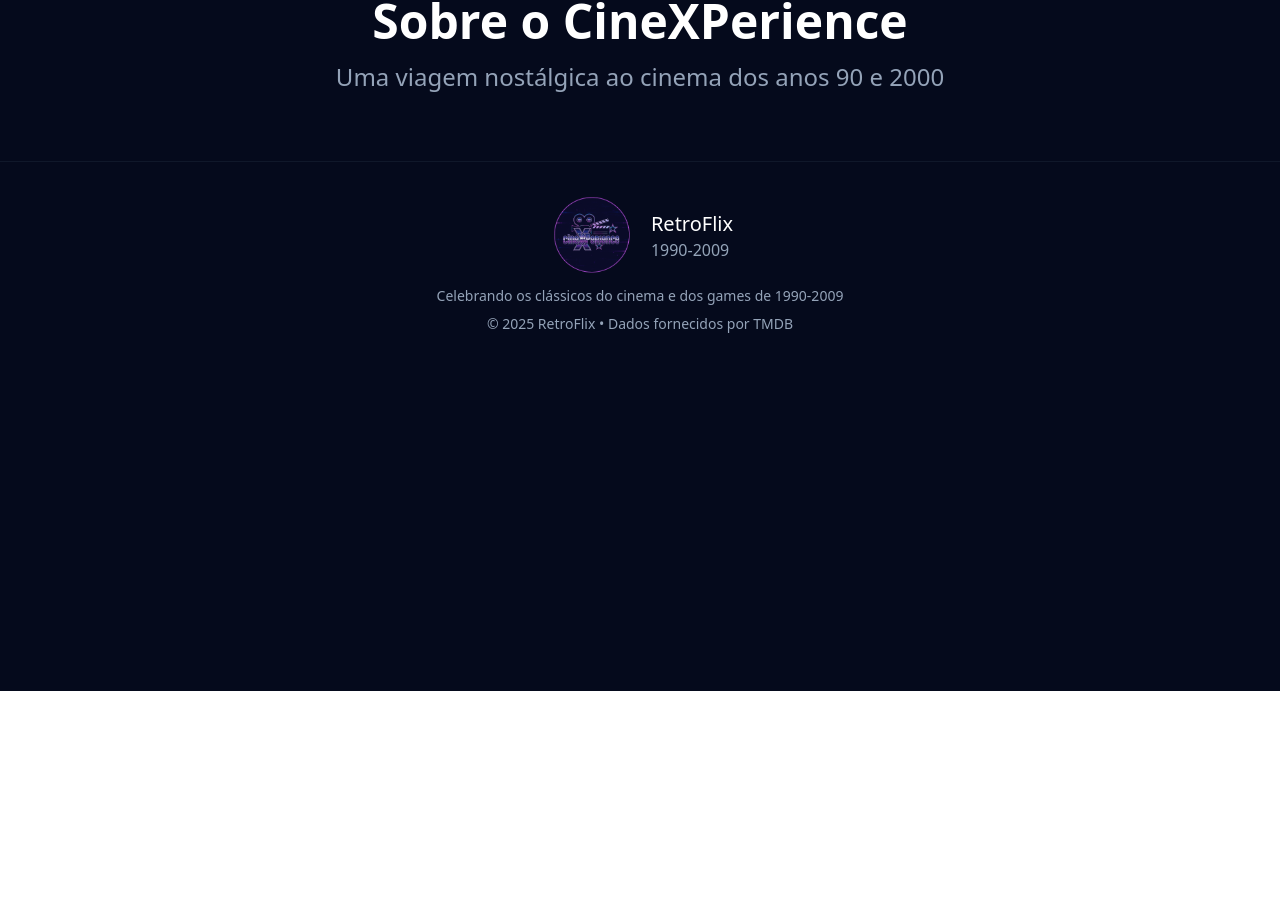
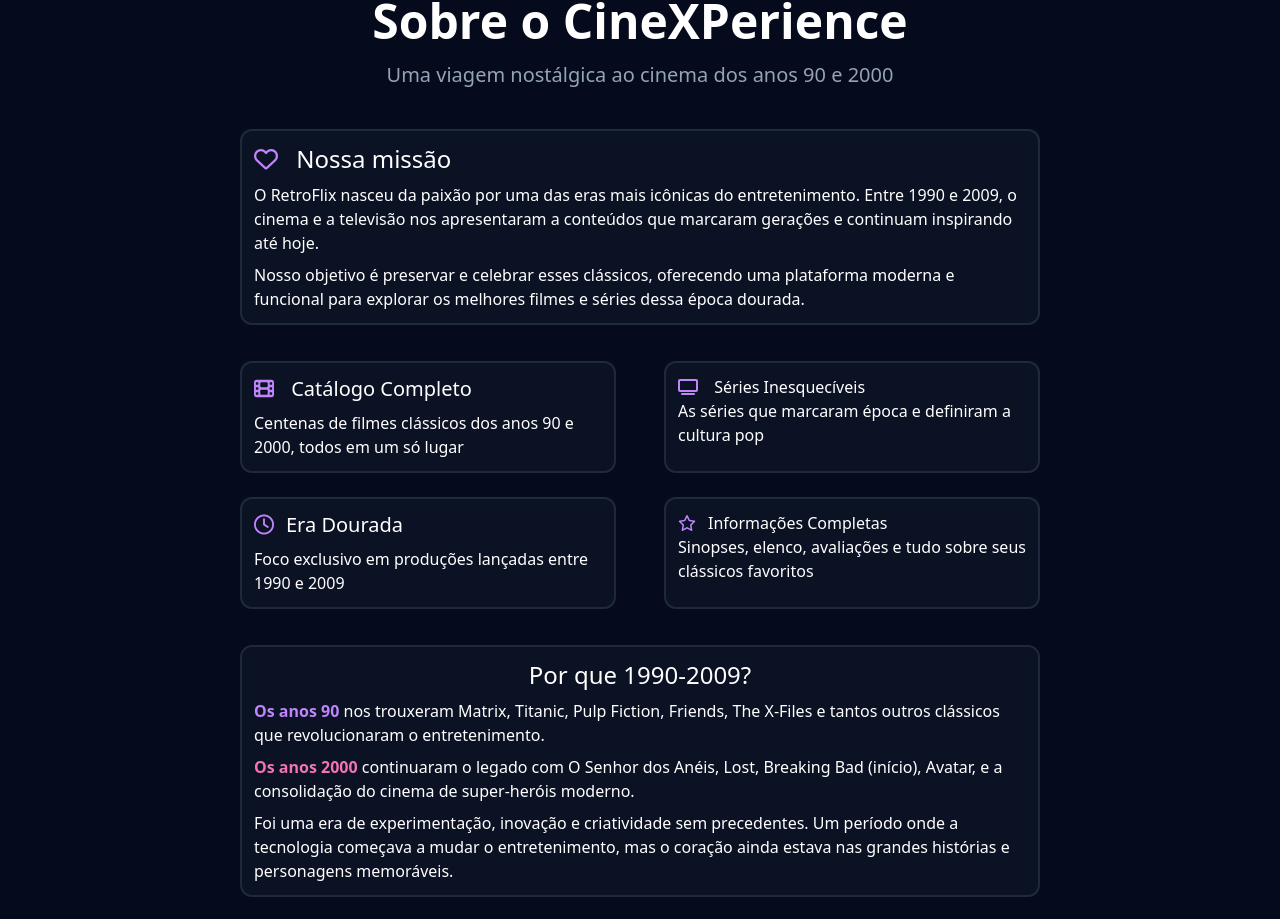
Before and after one commit to VitorAndreSilva/cineXPerience, a Vue app: page /about in a window 1280 px wide. Shown: the part 109-1028 px from the top of the page. Before the commit the page ends 800 px from the top, so only its background shows below. Built offline with nearby package versions, Linux system fonts and the light colour scheme.

Commit message:
FEAT-19: Finalizando a about page #19

```diff
--- a/src/App.vue
+++ b/src/App.vue
@@ -5,7 +5,7 @@ import FooterComponent from './components/FooterComponent.vue';
 </script>
 
 <template>
-  <div class="bg-[#050A1C] text-white font-sans h-screen w-screen">
+  <div class="bg-[#050A1C] text-white font-sans">
     <HeaderComponent />
     <RouterView />
     <FooterComponent />
--- a/src/views/AboutView.vue
+++ b/src/views/AboutView.vue
@@ -1,9 +1,82 @@
 <script setup></script>
 <template>
-    <section class="text-center py-6">
-        <div>
-            <h1 class="text-5xl font-bold">Sobre o CineXPerience</h1>
-            <h3 class="text-2xl py-4 text-[#94A3B8]">Uma viagem nostálgica ao cinema dos anos 90 e 2000</h3>
-        </div>
-    </section>
+
+  <section class="py-6">
+    <div class="text-center">
+      <h1 class="text-5xl font-bold">Sobre o CineXPerience</h1>
+      <p class="text-xl py-4 text-[#94A3B8]">Uma viagem nostálgica ao cinema dos anos 90 e 2000</p>
+    </div>
+
+    <div class="flex justify-center py-6">
+      <div
+        class="bg-[#0B1224] border-2 border-[#1E293B] w-200 rounded-xl hover:border-[#5B368F] transition ease-in-out p-3">
+        <h2 class="text-2xl items-center"><i class="fa-regular fa-heart text-[#C084FC] mr-3"></i> Nossa missão</h2>
+        <p class="my-2">O RetroFlix nasceu da paixão por uma das eras mais icônicas do entretenimento. Entre 1990 e
+          2009,
+          o cinema e a
+          televisão nos apresentaram a conteúdos que marcaram gerações e continuam inspirando até hoje.</p>
+        <p>Nosso objetivo é preservar e celebrar esses clássicos, oferecendo uma plataforma moderna e funcional para
+          explorar os melhores filmes e séries dessa época dourada.</p>
+      </div>
+    </div>
+
+    <div>
+      <ul class="flex justify-center">
+        <li
+          class="p-3 bg-[#0B1224] border-2 border-[#1E293B] w-94 rounded-xl hover:border-[#5B368F] transition ease-in-out m-3 mr-6">
+          <h2 class="text-xl items-center mb-2"><i class="fa-solid fa-film text-[#C084FC] mr-3"></i> Catálogo Completo
+          </h2>
+          <p>Centenas de filmes clássicos dos anos 90 e 2000, todos em um só lugar</p>
+        </li>
+        <li
+          class="p-3 bg-[#0B1224] border-2 border-[#1E293B] w-94 rounded-xl hover:border-[#5B368F] transition ease-in-out m-3 ml-6">
+          <h2 class="text- items-center mb-2xl"><i class="fa-solid fa-tv text-[#C084FC] mr-3"></i> Séries Inesquecíveis
+          </h2>
+          <p>As séries que marcaram época e definiram a cultura pop</p>
+        </li>
+      </ul>
+    </div>
+
+    <div>
+      <ul class="flex justify-center">
+        <li
+          class="p-3 bg-[#0B1224] border-2 border-[#1E293B] w-94 rounded-xl hover:border-[#5B368F] transition ease-in-out m-3 mr-6">
+          <h2 class="text-xl items-center mb-2"><i class="fa-regular fa-clock text-[#C084FC] mr-3"></i>Era Dourada</h2>
+          <p>Foco exclusivo em produções lançadas entre 1990 e 2009</p>
+        </li>
+        <li
+          class="p-3 bg-[#0B1224] border-2 border-[#1E293B] w-94 rounded-xl hover:border-[#5B368F] transition ease-in-out m-3 ml-6">
+          <h2 class="text- items-center mb-2xl"><i class="fa-regular fa-star text-[#C084FC] mr-3"></i>Informações
+            Completas</h2>
+          <p>Sinopses, elenco, avaliações e tudo sobre seus clássicos favoritos</p>
+        </li>
+      </ul>
+    </div>
+
+    <div class="flex justify-center py-6">
+      <div
+        class="bg-[#0B1224] border-2 border-[#1E293B] w-200 rounded-xl hover:border-[#5B368F] transition ease-in-out p-3">
+        <h2 class="text-2xl items-center text-center">Por que 1990-2009?</h2>
+        <p class="my-2"><strong class="text-[#C084FC]">Os anos 90</strong> nos trouxeram Matrix, Titanic, Pulp Fiction,
+          Friends, The X-Files e
+          tantos outros clássicos que revolucionaram o entretenimento.</p>
+        <p class="my-2"><strong class="text-[#F472B6]">Os anos 2000</strong> continuaram o legado com O Senhor dos
+          Anéis, Lost, Breaking Bad (início), Avatar, e a consolidação do cinema de super-heróis moderno.</p>
+        <p>Foi uma era de experimentação, inovação e criatividade sem precedentes. Um período onde a tecnologia começava
+          a mudar o entretenimento, mas o coração ainda estava nas grandes histórias e personagens memoráveis.</p>
+      </div>
+    </div>
+
+    <div class="flex justify-center">
+      <p
+        class="pl-6 pr-2 py-3 w-60 rounded-full border border-solid border-[#a855f733] bg-linear-to-r from-purple-500/10 to-purple-500/0 backdrop-blur-sm">
+        <i class="fa-regular fa-heart text-[#A673DD] ml-4"></i>
+        <span class="ml-2">Feito com nostalgia</span>
+      </p>
+    </div>
+
+    <h3 class="text-center mt-3 text-[#94A3B8]">Dados fornecidos por The Movie Database (TMDB)</h3>
+
+  </section>
+
 </template>
```
Also changed, not shown: 1 other file (tests, documents, lock files or other folders).
